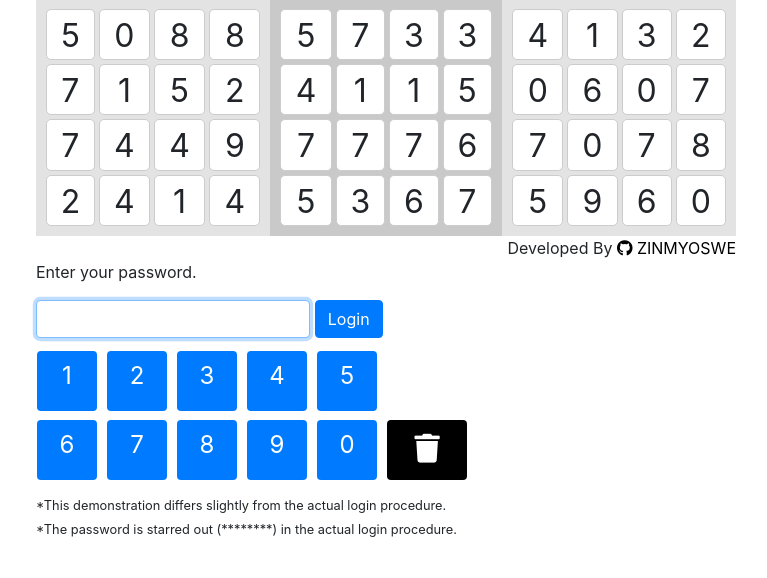
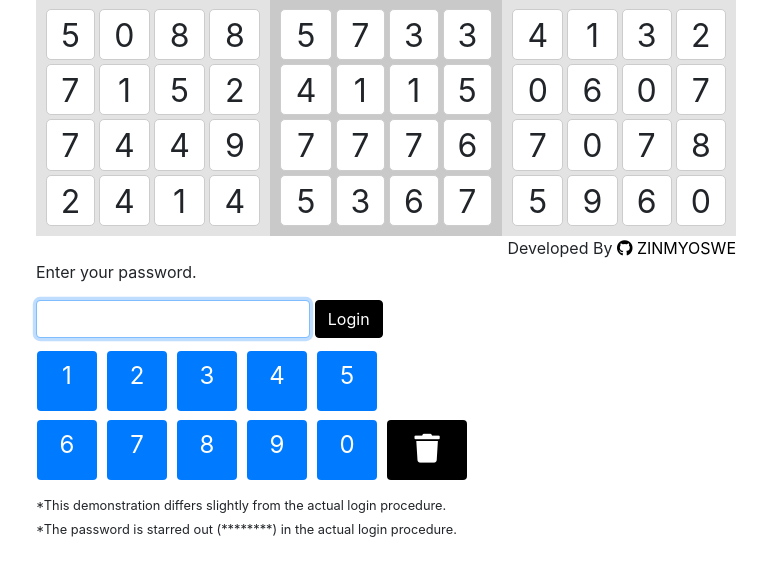
Before and after one commit to zinmyoswe/PassLogic-Authentication, a PHP site: page / in a window 1280 px wide. Shown: the part 56-634 px from the top of the page, without its empty margins (254-1021 px from the left). Run offline with PHP 8.4, Linux system fonts and the light colour scheme; some libraries are stand-ins or nearby versions.

Commit message:
my changes

```diff
--- a/files/style.css
+++ b/files/style.css
@@ -79,6 +79,12 @@ a{
 	font-size:42px;
 }
 
+.btn-dark {
+    color: #fff;
+    background-color: #000 !important;
+    border-color: #000 !important;
+}
+
 /*media queries*/
 
 /*@media (min-width: 768px) {
--- a/index.html
+++ b/index.html
@@ -136,7 +136,7 @@
 	<div id="info" style="color:red;"></div>
 	<div id="formBox" class="clearfix">
 		<div class="formBoxFloat"><input type="text" class="form-control" name="password" id="password" value="" autocomplete="off" onkeydown="if(event.keyCode == 13){login();}"></div>
-		<div class="formBoxFloat"><button type="submit" class="btn btn-primary" onkeydown="if(event.keyCode == 13){login();}" onclick="login();" style="margin-left: 0.3rem;">Login</button></div>
+		<div class="formBoxFloat"><button type="submit" class="btn btn-dark" onkeydown="if(event.keyCode == 13){login();}" onclick="login();" style="margin-left: 0.3rem;">Login</button></div>
 	</div>
 </div>
 
```
